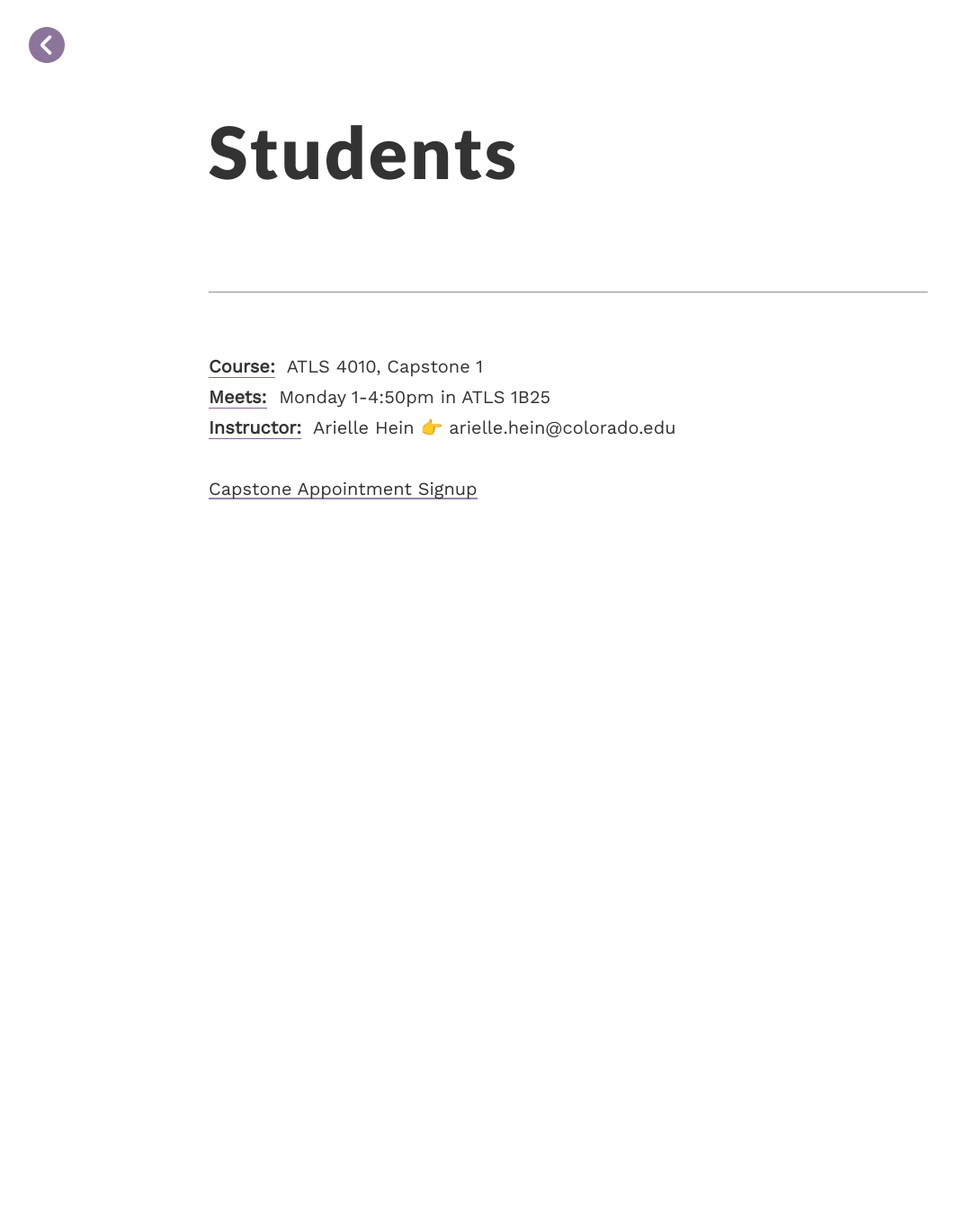
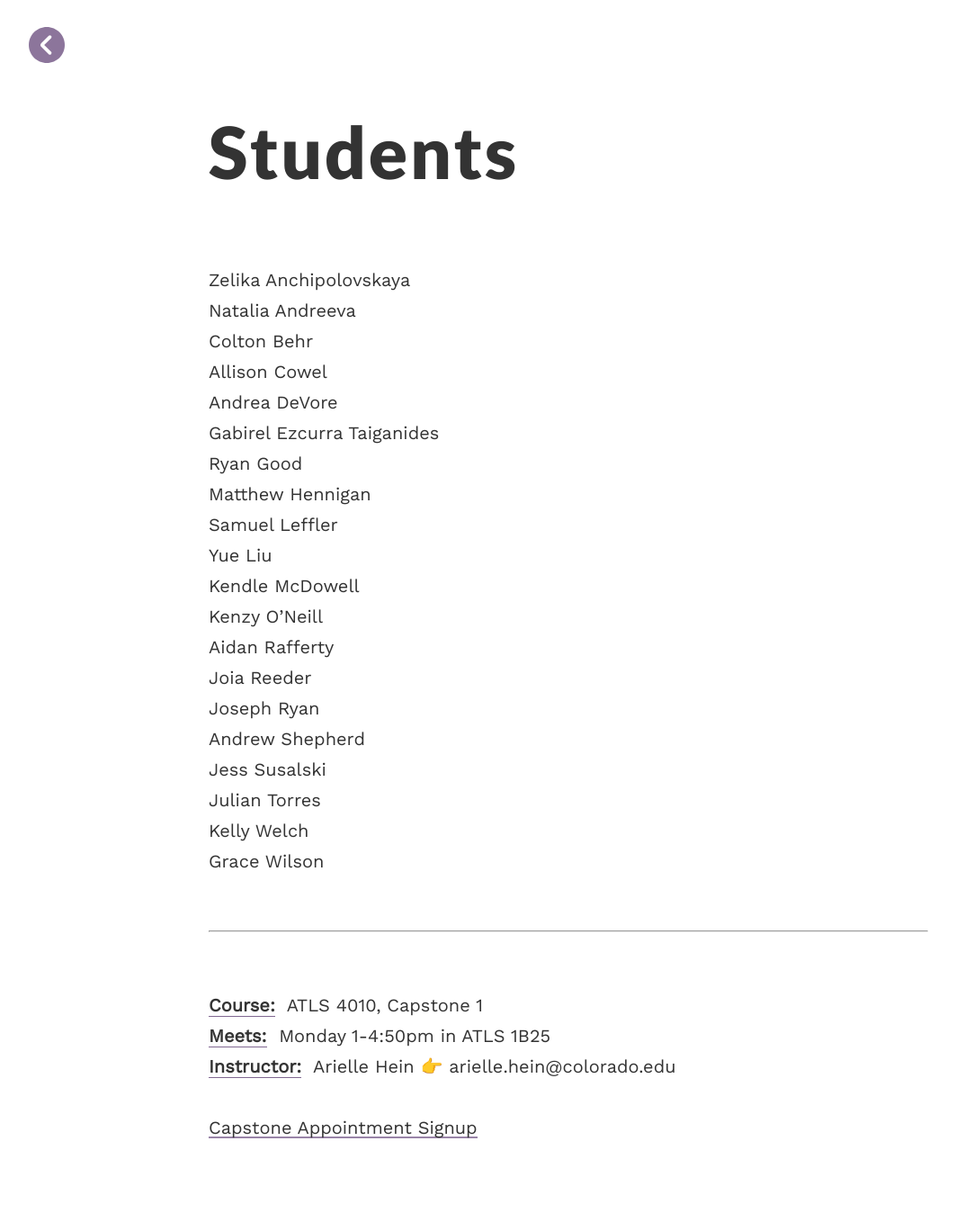
Before and after one commit to coloringchaos/capstone-s18, a Jekyll site: the page built from _posts/2016-09-07-students.md, in a window 1280 px wide. Shown: the whole page at 90% size, without its empty margins (8-1071 px from the left). Built offline with Jekyll 4.4.1, drawn with Linux system fonts in a browser that asks for light colours; before the commit the page ends 980 px from its top, so only the background shows below that.

Commit message:
week 1 changes

```diff
--- a/_posts/2016-09-07-students.md
+++ b/_posts/2016-09-07-students.md
@@ -3,3 +3,25 @@ layout: post
 title:  "Students"
 permalink: "/students"
 ---
+
+
+Zelika Anchipolovskaya<br>
+Natalia Andreeva<br>
+Colton Behr<br>
+Allison Cowel<br>
+Andrea DeVore<br>
+Gabirel Ezcurra Taiganides<br>
+Ryan Good<br>
+Matthew Hennigan<br>
+Samuel Leffler<br>
+Yue Liu<br>
+Kendle McDowell<br>
+Kenzy O'Neill<br>
+Aidan Rafferty<br>
+Joia Reeder<br>
+Joseph Ryan<br>
+Andrew Shepherd<br>
+Jess Susalski<br>
+Julian Torres<br>
+Kelly Welch<br>
+Grace Wilson
```
Also changed, not shown: _posts/2017-01-16-schedule.md (+7 -3 lines), otherpages/portfolio.md (added, +21 -0 lines).
